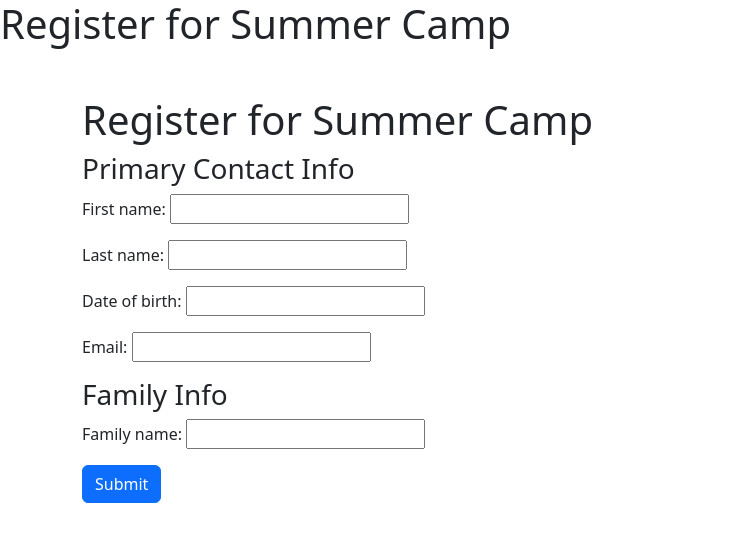
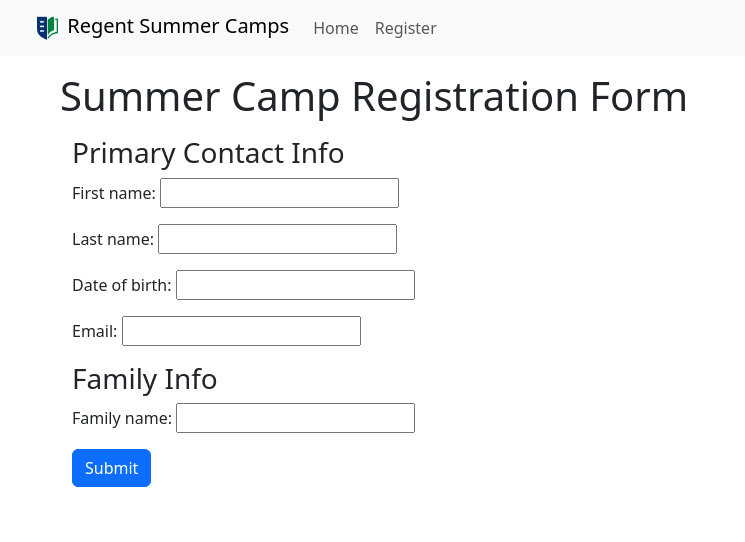
Before and after one commit to TrentenPodach/summercampsystemCSCI450, a Django app: page /register/ in a window 1280 px wide. Shown: the top 542 px of the page, without its empty margins (0-745 px from the left). Run offline with Django 4.2, Linux system fonts and the light colour scheme; some libraries are stand-ins or nearby versions.

Commit message:
Added layout.html, static, and django-bootstrap
Added layout.html, which can be used as a basic layout for html pages and includes a universal navigation bar. Added static, which allows for the use of images, css, and javascript for html pages. Also added django-bootstrap to requirements.txt and adjusted backports.zoneinfo (its only needed for older versions of python apparently)

```diff
--- a/riley test files/campreg/templates/campreg/register.html
+++ b/riley test files/campreg/templates/campreg/register.html
@@ -1,8 +1,14 @@
-<h1>Register for Summer Camp</h1>
-<link href="https://cdn.jsdelivr.net/npm/bootstrap@5.3.0/dist/css/bootstrap.min.css" rel="stylesheet">
+{% extends 'layout.html' %}
 
-<div class="container mt-5">
-    <h1>Register for Summer Camp</h1>
+{% block title %}
+Registration for Summer Camp
+{% endblock %}
+
+{% block header %}
+Summer Camp Registration Form
+{% endblock %}
+
+{% block content %}
 <form method="post">
   {% csrf_token %}
   <h3>Primary Contact Info</h3>
@@ -13,4 +19,4 @@
 
   <button type="submit" class="btn btn-primary">Submit</button>
 </form>
-  </div>
+{% endblock %}
--- a/riley test files/requirements.txt
+++ b/riley test files/requirements.txt
@@ -1,6 +1,7 @@
 asgiref==3.8.1
-backports.zoneinfo==0.2.1
+backports.zoneinfo==0.2.1;python_version<"3.9"
 Django==4.2.20
 sqlparse==0.5.3
 typing-extensions==4.13.2
 tzdata==2025.2
+django-bootstrap-v5==1.0.11
--- a/riley test files/summer_camp/urls.py
+++ b/riley test files/summer_camp/urls.py
@@ -16,8 +16,11 @@ Including another URLconf
 """
 from django.contrib import admin
 from django.urls import path, include
+from django.contrib.staticfiles.urls import staticfiles_urlpatterns
 
 urlpatterns = [
     path('admin/', admin.site.urls),
     path('', include('campreg.urls')),  # Include your app’s URLs
 ]
+
+urlpatterns += staticfiles_urlpatterns()
--- /dev/null
+++ b/riley test files/templates/layout.html
@@ -0,0 +1,50 @@
+<!DOCTYPE html>
+<html lang="en">
+<head>
+    <meta charset="UTF-8">
+    <meta name="viewport" content="width=device-width, initial-scale=1.0">
+    <title>
+        {% block title %}
+        {% endblock %}
+    </title>
+    {% load static %}
+    {% load bootstrap5 %}
+    {% bootstrap_css %}
+    {% bootstrap_javascript %}
+</head>
+<body>
+<div class="container-fluid bg-light">
+    <div class="container mx-2">
+        <nav class="navbar navbar-expand-lg navbar-light">
+            <a class="navbar-brand mb-0 h1" href="#">
+                <img src="{% static 'images/regent.png' %}" height="30" width="30">
+                Regent Summer Camps
+            </a>
+            <button class="navbar-toggler" type="button" data-toggle="collapse" data-target="#navbarSupportedContent" aria-controls="navbarSupportedContent" aria-expanded="false" aria-label="Toggle navigation">
+                <span class="navbar-toggler-icon"></span>
+            </button>
+            <div class="collapse navbar-collapse" id="navbarNav">
+                <ul class="navbar-nav">
+                    <li class="nav-item">
+                        <a class="nav-link" href="#">Home</a>
+                    </li>
+                    <li class="nav-item">
+                        <a class="nav-link" href="/register">Register</a>
+                    </li>
+                <ul>
+            </div>
+        </nav>
+    </div>
+</div>
+<div class = "container mt-3 mx-5">
+    <p class="h1">
+    {% block header %}
+    {% endblock %}
+    </p>
+    <div class = "container-fluid mt-3 mx-0">
+        {% block content %}
+        {% endblock %}
+    </div>
+</div>
+</body>
+</html>
```
Also changed, not shown: riley test files/summer_camp/settings.py (+7 -2 lines), riley test files/static/images/regent.png (added). Lines whose indentation alone changed are shown as unchanged.
